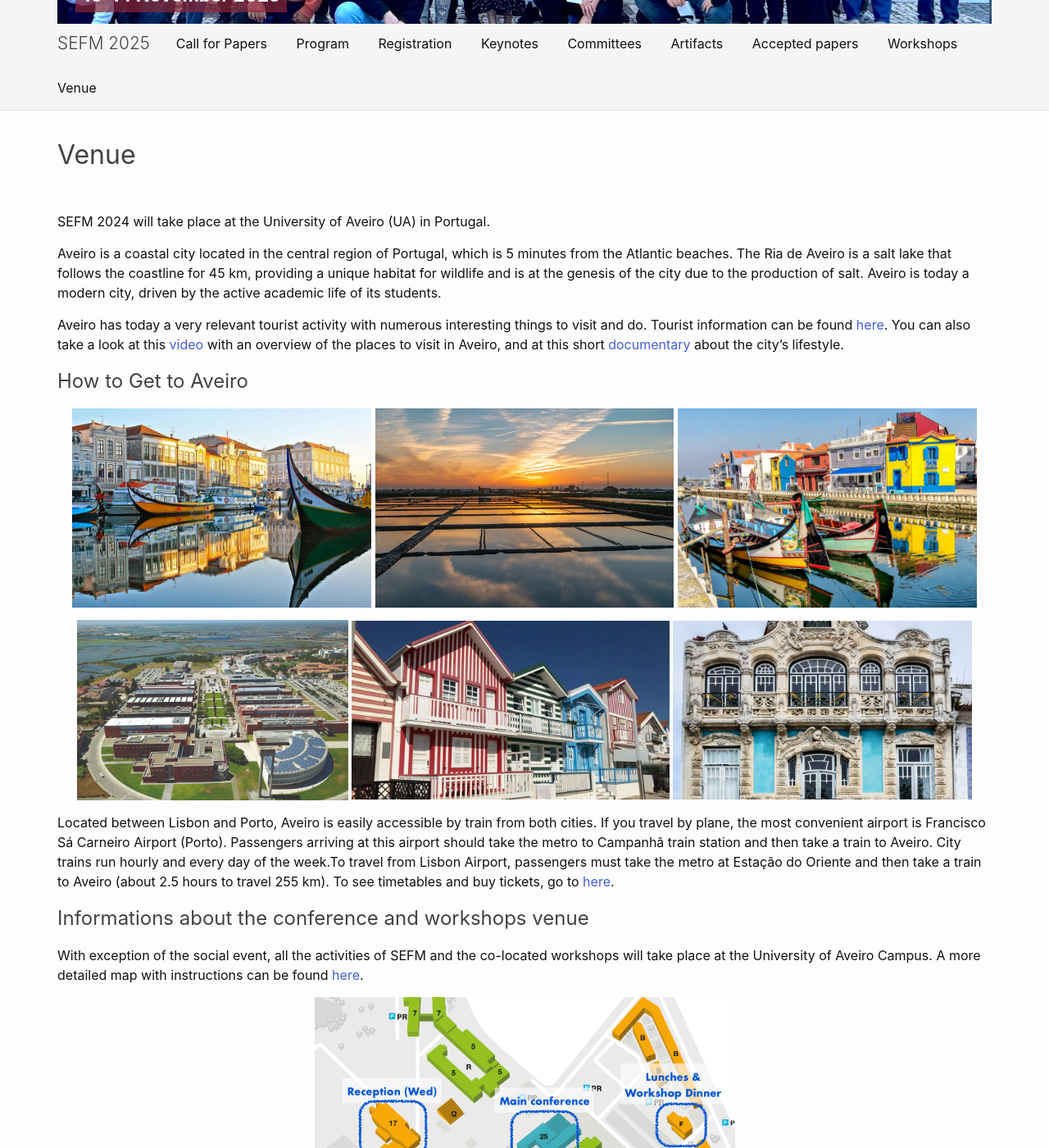
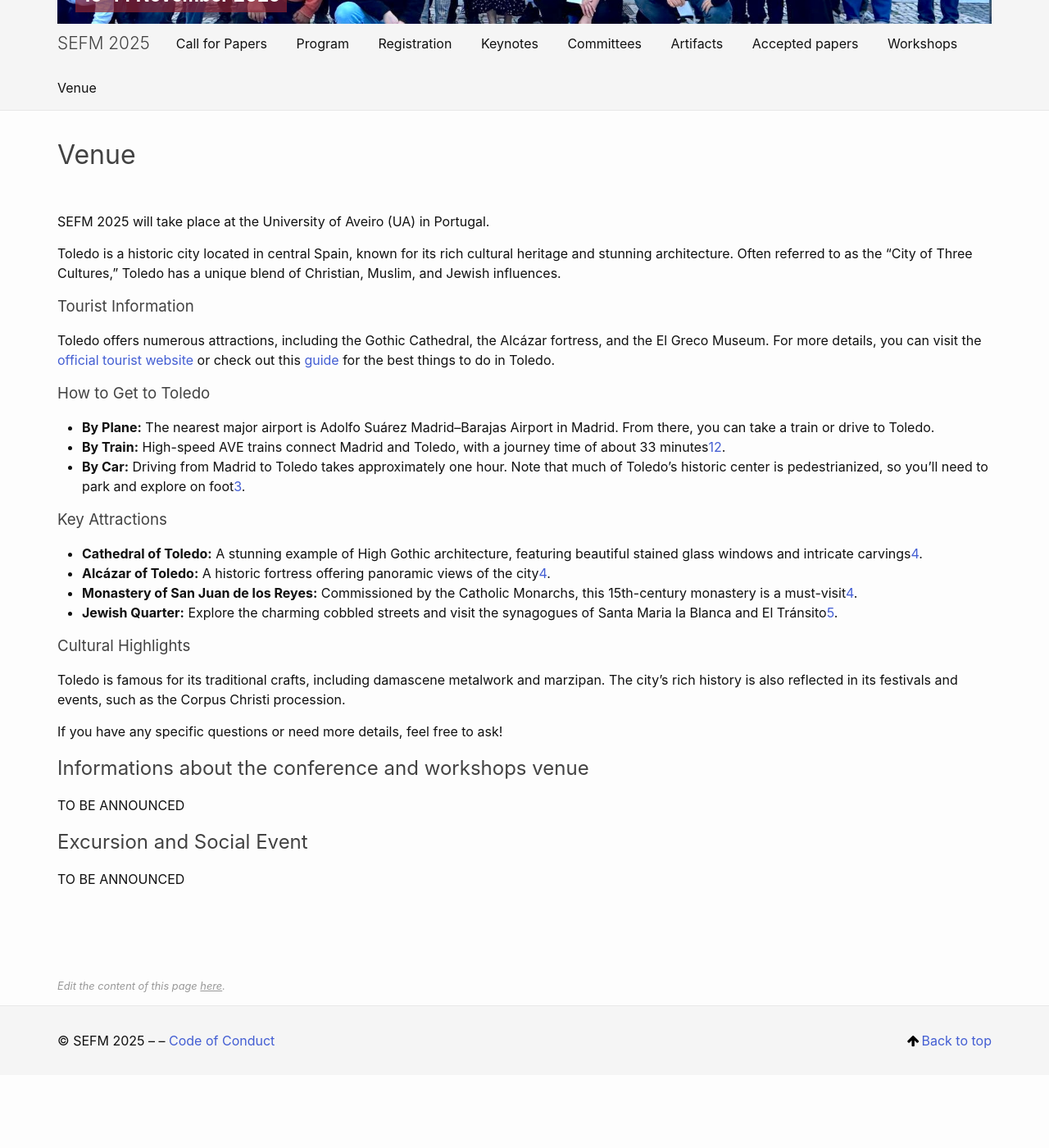
Before and after one commit to sefm-conference/2025, a Jekyll site: the page built from _pages/venue.md, in a window 1280 px wide and 1400 px high, scrolled down 383 px. Shown: the whole window at 82% size. Built offline with Jekyll 4.4.1, drawn with Linux system fonts in a browser that asks for light colours; after the commit the page ends 1694 px from its top, so only the background shows below that; some of the changed text lies outside the part shown.

Commit message:
Update venue.md

```diff
--- a/_pages/venue.md
+++ b/_pages/venue.md
@@ -5,88 +5,41 @@ permalink: /venue/
 order: 8
 published: true
 ---
-SEFM 2024 will take place at the University of Aveiro (UA) in Portugal.
+SEFM 2025 will take place at the University of Aveiro (UA) in Portugal.
 
 <!--
 - **The main conference** will take place in (...)
 - **Sattelite workshops** on Monday and Tuesday are located in (...)
  -->
 
-Aveiro is a coastal city located in the central region of Portugal, which is 5 minutes from the Atlantic beaches.
-The Ria de Aveiro is a salt lake that follows the coastline for 45 km, providing a unique habitat for wildlife and is at the genesis of the city due to the production of salt. Aveiro is today a modern city, driven by the active academic life of its students.
+Toledo is a historic city located in central Spain, known for its rich cultural heritage and stunning architecture. Often referred to as the "City of Three Cultures," Toledo has a unique blend of Christian, Muslim, and Jewish influences.
 
-Aveiro has today a very relevant tourist activity with numerous interesting things to visit and do. Tourist information can be found [here](https://www.visitportugal.com/en/content/visit-aveiro). You can also take a look at this
-[video](https://youtu.be/0YPC6sfgj2I)
- with an overview of the places to visit in Aveiro, and at this short
-[documentary](https://youtu.be/7H0QYbT2oMo)
- about the city's lifestyle.
+### Tourist Information
+Toledo offers numerous attractions, including the Gothic Cathedral, the Alcázar fortress, and the El Greco Museum. For more details, you can visit the [official tourist website](https://www.spain.info/en/destination/toledo/) or check out this [guide](https://www.thecrazytourist.com/15-best-things-toledo-spain/) for the best things to do in Toledo.
 
-## How to Get to Aveiro
+### How to Get to Toledo
+- **By Plane:** The nearest major airport is Adolfo Suárez Madrid–Barajas Airport in Madrid. From there, you can take a train or drive to Toledo.
+- **By Train:** High-speed AVE trains connect Madrid and Toledo, with a journey time of about 33 minutes[1](https://madridtraveling.com/day-trips/toledo-train-station/)[2](https://www.raileurope.com/en-us/destinations/trains-to-toledo).
+- **By Car:** Driving from Madrid to Toledo takes approximately one hour. Note that much of Toledo's historic center is pedestrianized, so you'll need to park and explore on foot[3](https://routesandrevelations.com/toledo-spain-travel-guide/).
 
-<center>
-    <!-- <img src="http://wadt2022.web.ua.pt/images/bageira.jpeg"  width="20%" height="100%">  -->
-    <img src="../assets/images/pontes.jpeg" width="32%" height="100%">  <img src="../assets/images/salinas-aveiro.jpeg" width="32%" height="100%"> <img src="../assets/images/moli.jpeg" width="32%" height="100%">
-    <p></p>
-<img src="../assets/images/UA1.png" width="29%" height="20%"> <img src="../assets/images/costanova.jpeg" width="34%" height="20%"> <img src="../assets/images/artenova.jpeg" width="32%" height="100%">
- </center>
+### Key Attractions
+- **Cathedral of Toledo:** A stunning example of High Gothic architecture, featuring beautiful stained glass windows and intricate carvings[4](https://www.thecrazytourist.com/15-best-things-toledo-spain/).
+- **Alcázar of Toledo:** A historic fortress offering panoramic views of the city[4](https://www.thecrazytourist.com/15-best-things-toledo-spain/).
+- **Monastery of San Juan de los Reyes:** Commissioned by the Catholic Monarchs, this 15th-century monastery is a must-visit[4](https://www.thecrazytourist.com/15-best-things-toledo-spain/).
+- **Jewish Quarter:** Explore the charming cobbled streets and visit the synagogues of Santa Maria la Blanca and El Tránsito[5](https://www.spain.info/en/destination/toledo/).
 
-<p></p>
+### Cultural Highlights
+Toledo is famous for its traditional crafts, including damascene metalwork and marzipan. The city's rich history is also reflected in its festivals and events, such as the Corpus Christi procession.
 
-Located between Lisbon and Porto, Aveiro is easily accessible by train from both cities.
-If you travel by plane, the most convenient airport is Francisco Sá Carneiro Airport (Porto). Passengers arriving at this airport should take the metro to Campanhã train station and then take a train to Aveiro. City trains run hourly and every day of the week.To travel from Lisbon Airport, passengers must take the metro at Estação do Oriente and then take a train to Aveiro (about 2.5 hours to travel 255 km).
-To see timetables and buy tickets, go to
-[here](https://www.cp.pt/passageiros/en).
+If you have any specific questions or need more details, feel free to ask!
+
 
 ## Informations about the conference and workshops venue
 
-With exception of the social event, all the activities of SEFM and the co-located workshops will take place at the University of Aveiro Campus. A more detailed map with instructions can be found [here](../assets/images/UAMap.pdf).
-
-<center>
-    <img src="../assets/images/UAMap.png" width="45%" height="45%">
-    <p></p>
- </center>
-
-
-- Workshops - Check-In: Opens at 8:45 in front of Sousa Pinto Room, Mathematics Department (Building 11); to be held here (DataMod, ReacTS, and Ibex) and in Auditório José Graça, Mechanics Department (building 22, CIFMA).
-
-- Main Conference - Check-In: Opens at 8:45 in front of the "Actos Académicos" Room, Rectory Building (Building 25).
-
-- "Porto de Honra" Reception (Wednesday, 18:30): To be held in the Library of the University (Building 17).
-
-- Lunches & Workshop Dinner (Monday, 20:00): Served at "Restaurante da Universidade," located on the 1st floor of Building F.
+TO BE ANNOUNCED
 
 
 
 ## Excursion and Social Event
 
-<center>
-    <img src="../assets/images/uvas.jpeg" width="32%" height="100%">  <img src="../assets/images/pipas.jpeg" width="32%" height="100%"> <img src="../assets/images/garrafas.jpeg" width="32%" height="100%">
-    <p></p>
- </center>
-
-Banquet and excursion: the SEFM'24 excursion will include a visit to Bairrada, a wine zone (30 minutes from Aveiro). We will visit a typical wine house, the -- [_Quinta das Bágeiras_](https://www.quintadasbageiras.pt/indexEN.html). This will include a tour to the wine caves, guided by a producer, that will introduce the classic process of _Espumante da Bairrada_, the traditional Bairrada sparkling wine. Moreover, the SEFM'24 banquet will be served inside the caves, in an unique atmosphere to taste the local wines and a core dish of the Portuguese gastronomy: the _Leitão à Bairrada_. Naturally, vegetarian alternatives and non alcoholic drinks will be available.
-
-<!--
-
-1400 × 932
-2560
-
-2560 × 1920
-
-
-## Travelling to Aveiro
-
-### Travel by plane
-...
-
-### Travel by train
-...
-
-### Travel by car
-...
-
-## Aveiro
-...
-
-# Social Event & Banquet
-... -->
+TO BE ANNOUNCED
```
